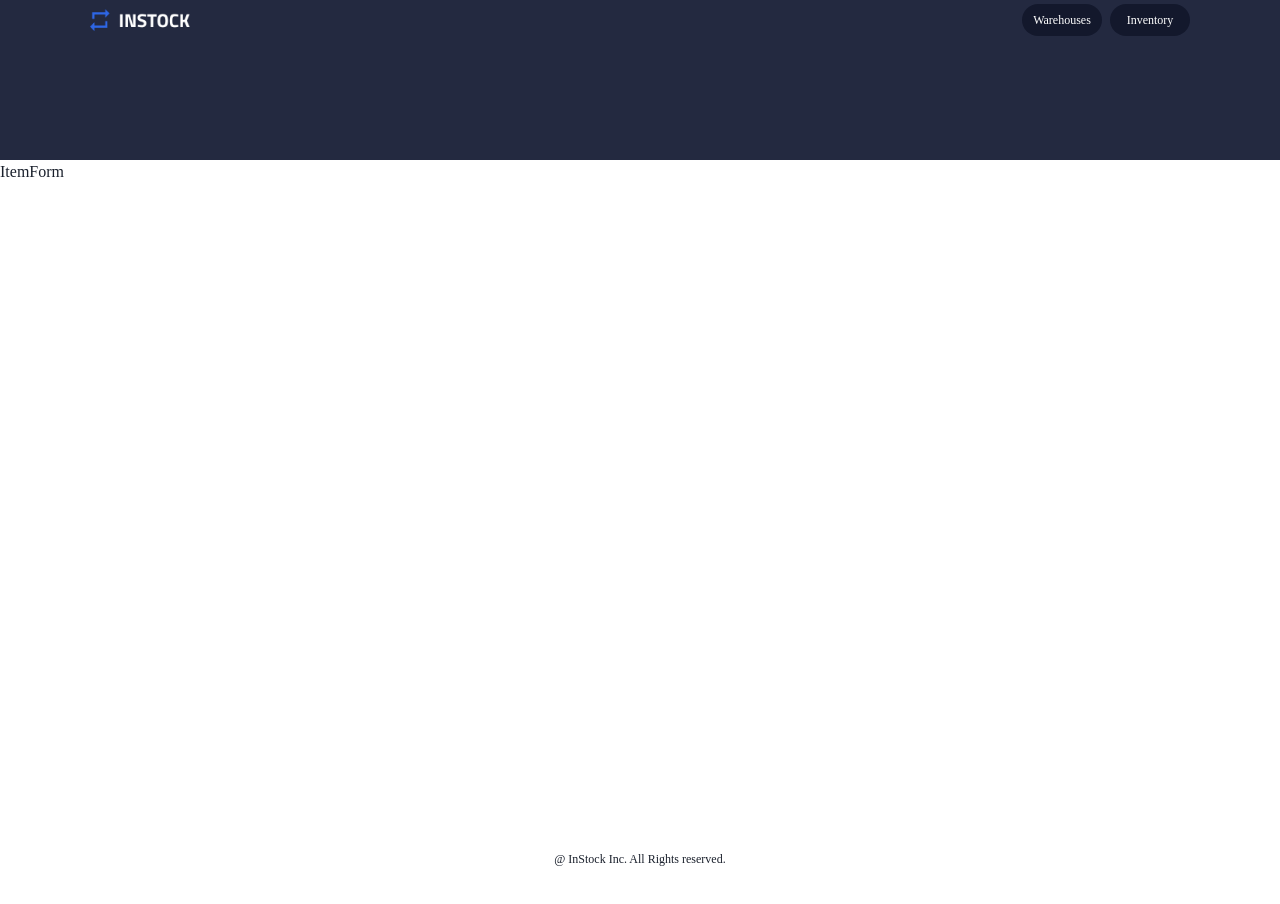
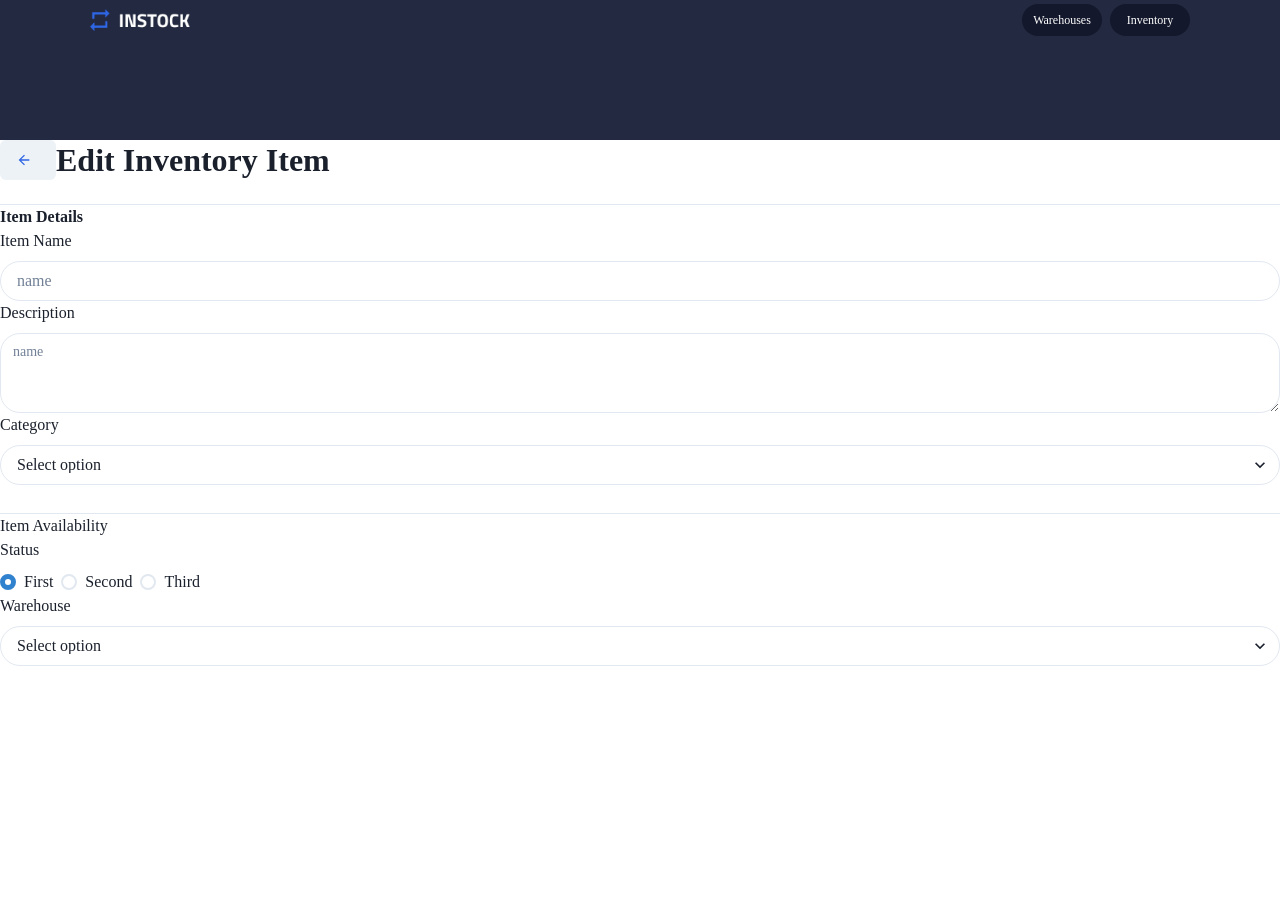
Before and after one commit to simon-harlow/instock, a React (Create React App) app in the folder client/: page /inventories/edit/1 in a window 1280 px wide. Shown: the top 904 px of the page. Built offline with nearby package versions, Linux system fonts and the light colour scheme; a web font is replaced by a local one.

Commit message:
added alternative path for warehouse details

```diff
--- a/client/src/App.js
+++ b/client/src/App.js
@@ -9,6 +9,7 @@ import WarehousesForm from './components/WarehouseForm/WarehouseForm';
 import Inventories from './components/Inventories/Inventories';
 import Item from './components/Item/Item';
 import ItemForm from './components/ItemForm/ItemForm';
+import ItemFormEdit from './components/ItemForm/ItemFormEdit';
 import Error from './components/Error/Error';
 
 function App() {
@@ -25,7 +26,7 @@ function App() {
                     <Route path="/inventories" element={<Inventories />}></Route>
                     <Route path="/inventories/:iid" element={<Item />}></Route>
                     <Route path="/inventories/new" element={<ItemForm />}></Route>
-                    <Route path="/inventories/edit/:iid" element={<ItemForm />}></Route>
+                    <Route path="/inventories/edit/:iid" element={<ItemFormEdit />}></Route>
                     <Route path="/*" element={<Error />}></Route>
                 </Routes>
                 <Footer />
--- /dev/null
+++ b/client/src/components/ItemForm/ItemFormEdit.js
@@ -0,0 +1,63 @@
+import React,{useState} from 'react';
+
+import { Flex, Input, Button, FormLabel, Text, Box, Textarea, Select, Stack, RadioGroup, Radio} from '@chakra-ui/react';
+import { Delete, Edit, ChevronRight } from '../../assets/modifiedIcons';
+import { ArrowBack } from '../../assets/modifiedIcons';
+
+
+function ItemFormEdit() {
+    const [value, setValue] = useState('1')
+    return (
+        <Box mt="-20px" mx={{ base: '4', sm: '4', md: '8', xl: 'auto' } } >
+
+                <Flex bg="$White" borderBottom='1px' borderColor='gray.200' pb="24px">
+                    <Button leftIcon={<ArrowBack color="$InstockIndigo"/>}></Button>
+                    <Text fontSize={{sm:"mh1PageHeader", md:"h1PageHeader"}}
+                            lineHeight={{sm:"mh1PageHeader", md:"h1PageHeader"}}
+                            fontWeight="600">
+                        Edit Inventory Item
+                    </Text>
+                </Flex>
+                <Text fontSize={{sm:"mh2PageHeader", md:"h2PageHeader"}}
+                            lineHeight={{sm:"mh2PageHeader", md:"h2PageHeader"}}
+                            fontWeight="600">Item Details</Text>
+                <Flex display="flex" flexDirection="column" pb="7" bg="$White" borderBottom='1px' borderColor='gray.200'>
+                    <FormLabel htmlFor='name'>Item Name</FormLabel>
+                    <Input placeholder="name" borderRadius="20"/>
+                    <FormLabel htmlFor='name'>Description</FormLabel>
+                    <Textarea placeholder="name"  size='sm' borderRadius="20"/>
+                    <FormLabel htmlFor='name'>Category</FormLabel>
+                    <Select placeholder='Select option' borderRadius="20">
+                        <option value='option1'  >Option 1</option>
+                        <option value='option2'>Option 2</option>
+                        <option value='option3'>Option 3</option>
+                    </Select>
+
+                </Flex>
+                <Flex>
+                    <Text>
+                        Item Availability
+                    </Text>
+                </Flex>
+                <Flex display="flex" flexDirection="column">
+                    <FormLabel htmlFor='name'>Status</FormLabel>
+                    <RadioGroup onChange={setValue} value={value}>
+                        <Stack direction='row'>
+                            <Radio value='1'>First</Radio>
+                            <Radio value='2'>Second</Radio>
+                            <Radio value='3'>Third</Radio>
+                        </Stack>
+                    </RadioGroup>
+                    <FormLabel htmlFor='name'>Warehouse</FormLabel>
+                    <Select placeholder='Select option' borderRadius="20">
+                        <option value='option1'  >Option 1</option>
+                        <option value='option2'>Option 2</option>
+                        <option value='option3'>Option 3</option>
+                    </Select>
+
+                </Flex>
+        </Box>
+    );
+}
+
+export default ItemFormEdit;
--- a/client/src/components/WarehouseDetails/WarehouseDetails.js
+++ b/client/src/components/WarehouseDetails/WarehouseDetails.js
@@ -1,7 +1,53 @@
-import React from 'react';
+import React, {useState, useEffect} from 'react';
+import { Flex, Heading, Center, Button, Link, Text, Box } from '@chakra-ui/react';
+import { getWarehouseDetails } from '../axios';
+import { ArrowBack, Edit, ChevronRight } from '../../assets/modifiedIcons';
 
 function WarehouseDetails() {
-    return <div>WarehouseDetails</div>;
+    const [ warehouseDetails, setWarehouseDetails] = useState([]);
+
+    useEffect(() => {
+        getWarehouseDetails().then(response => {
+            setWarehouseDetails(response);
+            console.log(response);
+        });
+    }, []);
+
+
+    return(
+        <Box  mt="-20px" mx={{ base: '4', sm: '4', md: '8', xl: 'auto' }} >
+            <Flex display="block" bg="$White" borderBottom='1px' borderColor='gray.200'>
+                <Flex>
+                    <Button leftIcon={<ArrowBack/>}></Button>
+                    <Text>
+                        Washington
+                    </Text>
+                    <Button leftIcon={<Edit/>}></Button>
+                </Flex>
+            </Flex >
+            <Flex display="block" borderBottom='1px' borderColor='gray.200'>
+                <Flex flexDirection="column">
+                    <Text fontSize={{sm: "mh4TableHeader", md: "h4TableHeader"}}>Warehouse Address:</Text>
+                    <Text fontSize={{sm: "mp2bodyMedium", md: "p2bodyMedium"}}>Warehouse Address:</Text>
+                    <Flex flexDirection="row">
+                        <Flex width="500px" flexDirection="column">
+                            <Text fontSize={{sm: "mh4TableHeader", md: "h4TableHeader"}} >Contact Name:</Text>
+                            <Text fontSize={{sm: "mp2bodyMedium", md: "p2bodyMedium"}}>Warehouse Address:</Text>
+                            <Text fontSize={{sm: "mp2bodyMedium", md: "p2bodyMedium"}}>Warehouse Address:</Text>
+                        </Flex>
+                        <Flex width="500px" flexDirection="column">
+                            <Text fontSize={{sm: "mh4TableHeader", md: "h4TableHeader"}} >Contact Name:</Text>
+                            <Text fontSize={{sm: "mp2bodyMedium", md: "p2bodyMedium"}}>Warehouse Address:</Text>
+                            <Text fontSize={{sm: "mp2bodyMedium", md: "p2bodyMedium"}}>Warehouse Address:</Text>
+                        </Flex>
+
+                    </Flex>
+                </Flex>
+
+            </Flex>
+
+        </Box>
+    );
 }
 
 export default WarehouseDetails;
--- a/client/src/components/axios.js
+++ b/client/src/components/axios.js
@@ -22,4 +22,11 @@ const deleteInventory = async id => {
     } catch (err) {}
 };
 
-export { getInventories, deleteInventory };
+const getWarehouseDetails = async id => {
+    try {
+        const warehouseDetails = await axios.get(`${API_ADDRESS}/api/warehouses/${id}`);
+        return warehouseDetails;
+    } catch (err) {}
+};
+
+export { getInventories, deleteInventory, getWarehouseDetails };
```
Also changed, not shown: client/src/components/Inventories/Inventory.js (+20 -0 lines).
